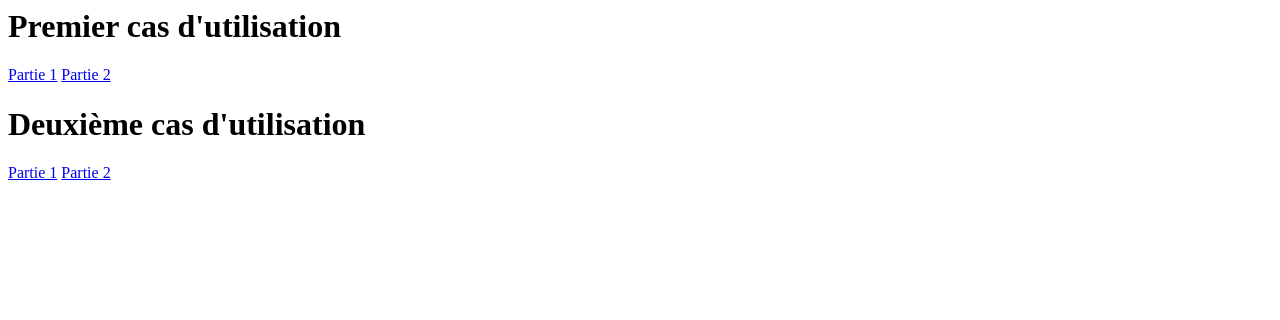
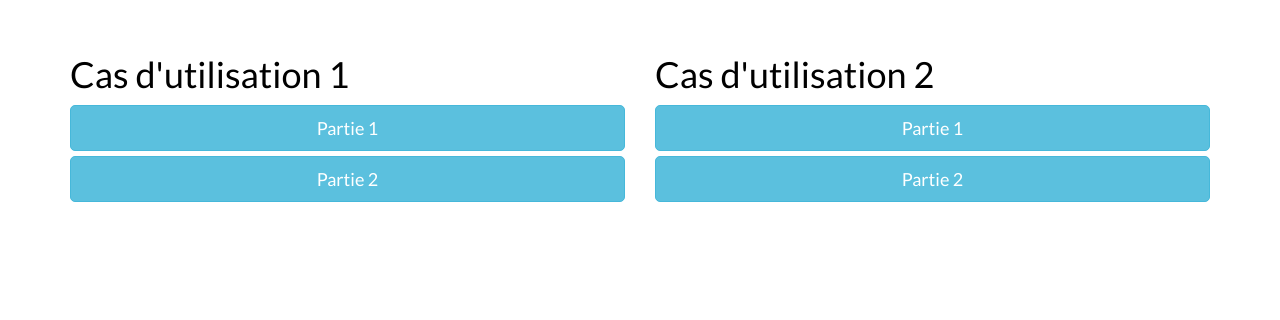
Before and after one commit to Moncefmd/industrialisation-homework, a plain HTML site: page index.html in a window 1280 px wide. Drawn offline with Linux system fonts and the light colour scheme.

Commit message:
Final final

```diff
--- a/index.html
+++ b/index.html
@@ -1,7 +1,10 @@
-<h1>Premier cas d'utilisation</h1>
-<a href="eurent.html">Partie 1</a>
-<a href="eurent2.html">Partie 2</a>
+<html><head>
+        <meta charset="utf-8">
+        <meta name="viewport" content="width=device-width, initial-scale=1">
+        <script type="text/javascript" src="./js/jquery.min.js"></script>
+        <script type="text/javascript" src="./js/bootstrap.min.js"></script>
+        <link href="./js/font-awesome.min.css" rel="stylesheet" type="text/css">
+        <link href="./js/bootstrap.css" rel="stylesheet" type="text/css">
+    </head><body>
 
-<h1>Deuxième cas d'utilisation</h1>
-<a href="eurent-creercompte.html">Partie 1</a>
-<a href="eurent-creercompte2.html">Partie 2</a>
+<div class="section" draggable="true"> <div class="container"> <div class="row"> <div class="col-md-6">  <h1>Cas d'utilisation 1</h1><a class="btn btn-block btn-info btn-lg">Partie 1</a><a class="btn btn-block btn-info btn-lg">Partie 2</a> <p></p><p></p></div><div class="col-md-6">  <h1>Cas d'utilisation 2</h1><a class="btn btn-block btn-info btn-lg">Partie 1</a><a class="btn btn-block btn-info btn-lg">Partie 2</a> <p></p><p></p></div></div></div></div><div class="section"></div></body></html>
```
Also changed, not shown: eurent-creercompte.html (+1 -1 lines), eurent.html (+1 -1 lines).
